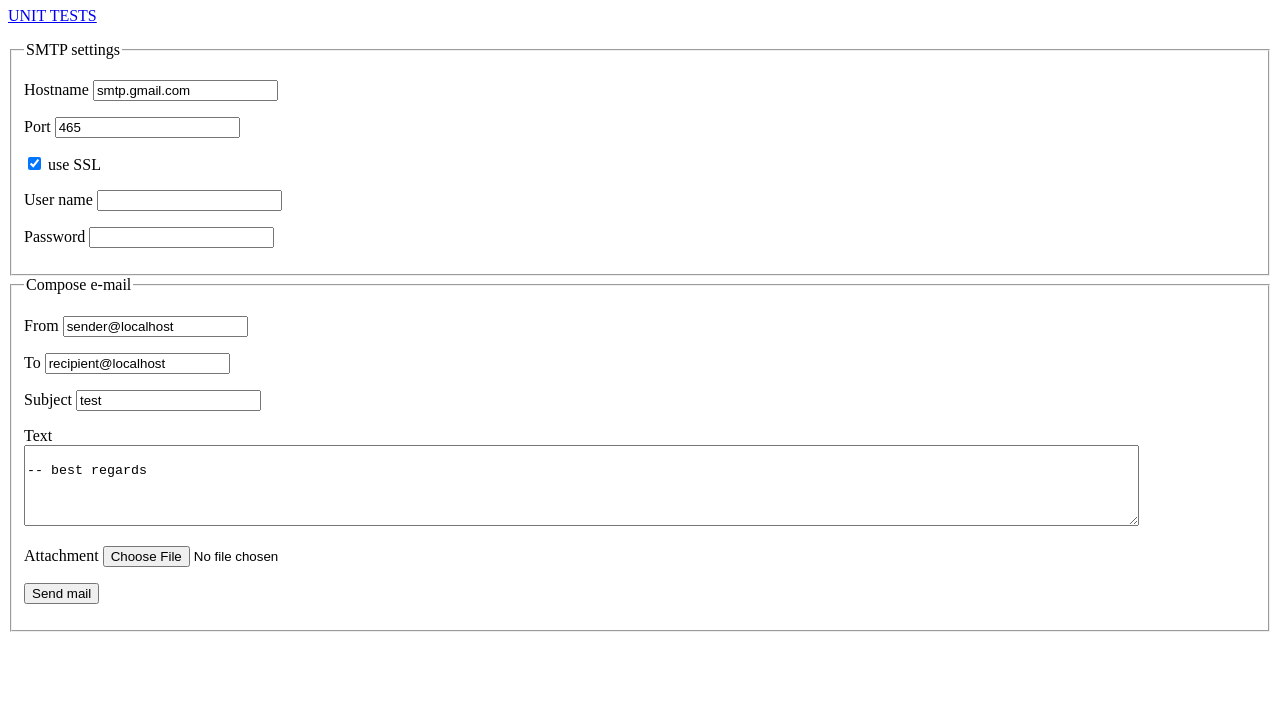
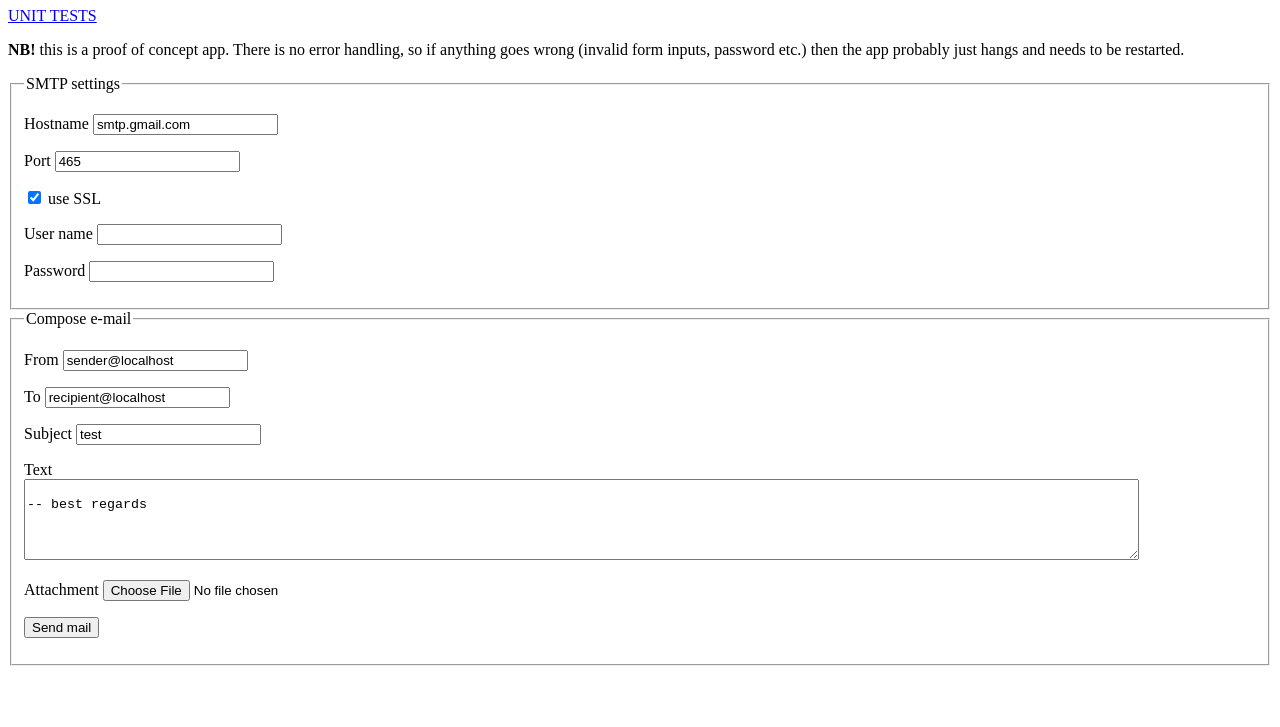
Before and after one commit to Kreata/firemail, a plain HTML site: page example/app.html in a window 1280 px wide. Shown: the part 73-800 px from the top of the page. Drawn offline with Linux system fonts and the light colour scheme.

Commit message:
added notice to app

```diff
--- a/example/app.html
+++ b/example/app.html
@@ -10,6 +10,8 @@
     <body>
         <h1>Firemail</h1>
         <p><a href="../test/testrunner.html">UNIT TESTS</a></p>
+
+        <p><strong>NB!</strong> this is a proof of concept app. There is no error handling, so if anything goes wrong (invalid form inputs, password etc.) then the app probably just hangs and needs to be restarted.</p>
 
         <fieldset>
             <legend>SMTP settings</legend>
```
